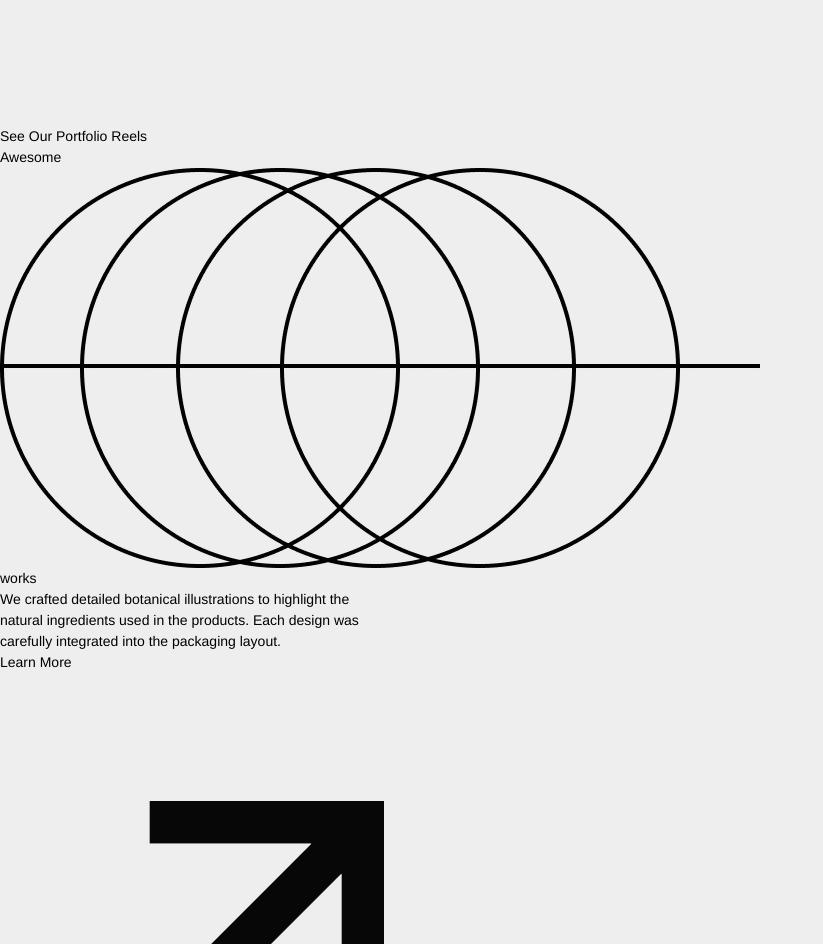
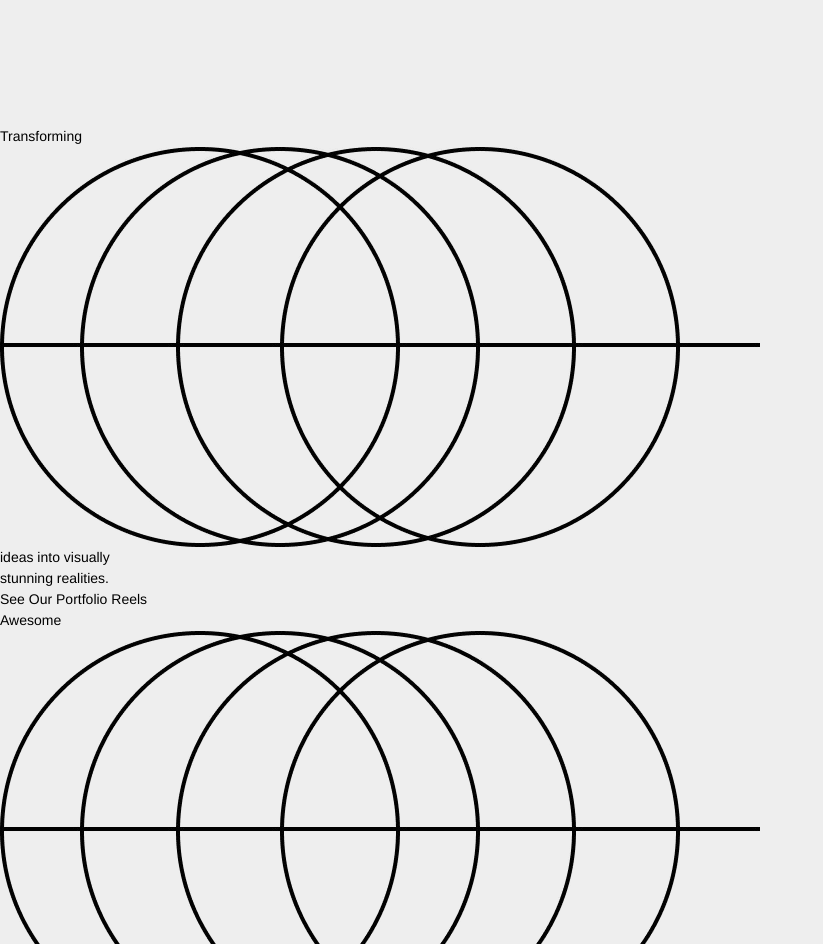
Before and after one commit to ZaidulV21/weinsightians-org, a React (Vite) app: page / in a window 1280 px wide. Shown: the part 1528-2472 px from the top of the page, without its empty margins (0-823 px from the left). Built offline with nearby package versions, Linux system fonts and the light colour scheme.

Commit message:
Update Right Section Page 2 and page3

```diff
--- a/src/Page/Page2.jsx
+++ b/src/Page/Page2.jsx
@@ -6,7 +6,7 @@ const Page2 = () => {
       {/* Left Side  */}
       <div className='h-full w-1/2 '>
       {/* Left Side Content */}
-        <div className='w-full h-1/3 pt-10 bg-red-400'>
+        <div className='w-full h-1/3 pt-10'>
           <h1 className='font-bold font-[larken] text-2xl'>About Us</h1>
           <h1 className='mt-6 w-[23rem] font-[gilroy] text-base'>An agency is an organization or entity that provides a specific service on behalf of another party. In many cases, agencies act as intermediaries.</h1>
           <div className='flex mt-10'>
@@ -23,8 +23,14 @@ const Page2 = () => {
       {/* Right Side  */}
       <div className='h-full w-1/2 '>
       {/* Right Side Content */}
-      <div className='w-full h-1/3 bg-green-400'>
-
+      <div className='w-full h-1/3 pt-10'>
+      <div className='font-[larken] font-bold text-6xl flex gap-5 justify-end'>
+        <h1>Transforming</h1>
+        <img className='h-14' src="/circle-design.png" alt="" />
+      </div>
+      <div className='font-bold font-[larken] text-5xl flex justify-end'>
+        <h1>ideas into visually <br /> stunning realities.</h1>
+      </div>
       </div>
       {/* Right Side Service Content  */}
       <div className='w-full h-2/3 bg-green-800'>
--- a/src/Page/Page3.jsx
+++ b/src/Page/Page3.jsx
@@ -15,7 +15,10 @@ const Page3 = () => {
         <div className='font-[gilroy]  mt-5 w-1/2'>
           <h1 className='text-xl font-bold'>See Our Portfolio Reels</h1>
           <h1 className='text-6xl mt-3'>Awesome</h1>
-          <h1 className='text-6xl flex '><img className='h-[3vw]' src="/circle-design.png" alt="" /> works</h1>
+         <div className='flex gap-3'>
+         <img className='h-12' src="/circle-design.png" alt="" />
+          <h1 className='text-6xl '>works</h1>
+         </div>
         </div>
         {/* Right Side  */}
         <div className='flex flex-col font-[gilroy] justify-center w-full'>
--- a/src/index.css
+++ b/src/index.css
@@ -87,4 +87,5 @@
 }
 .card:hover .card2{
   border-radius: 80px;
+
 }
```
